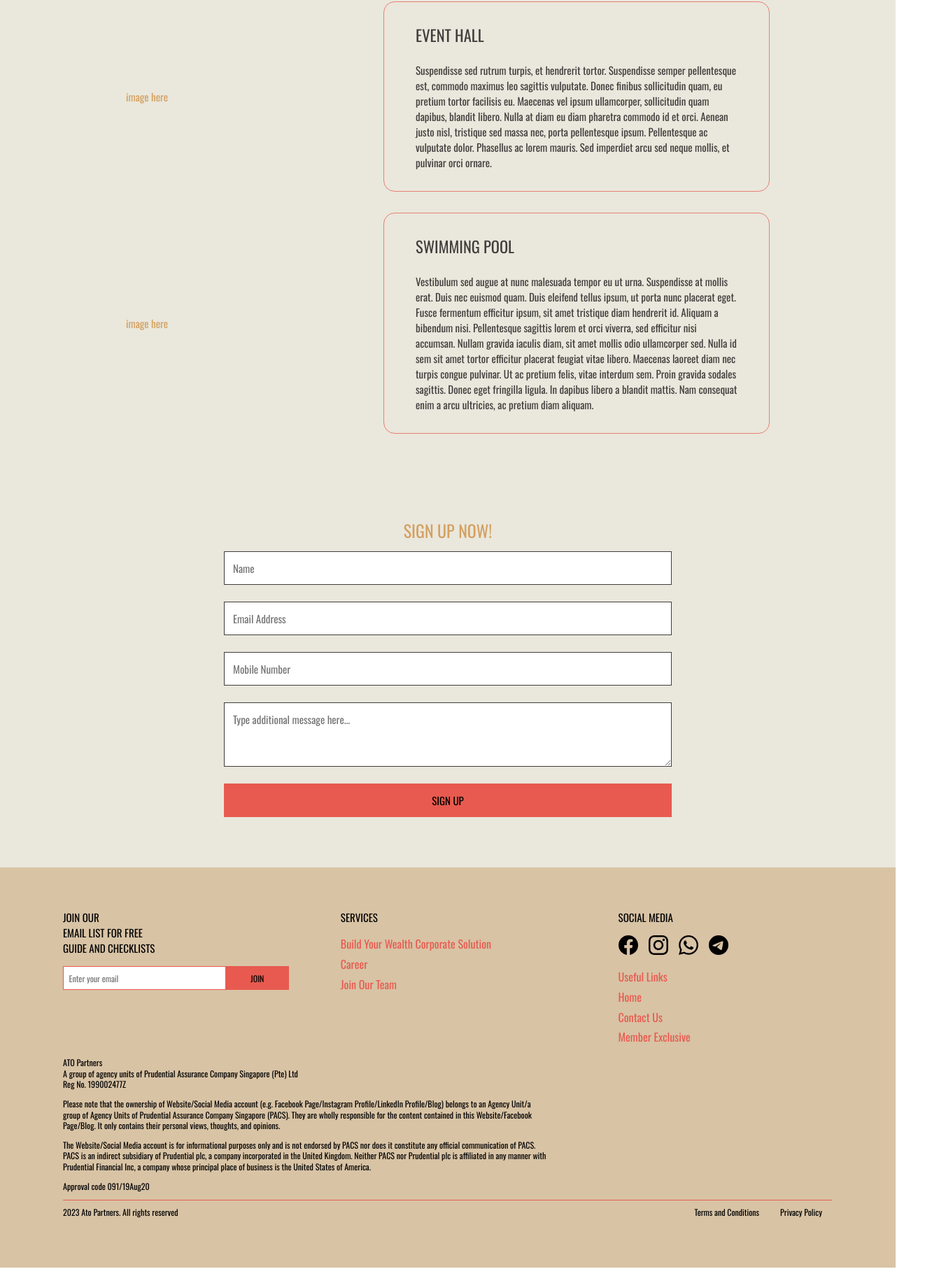
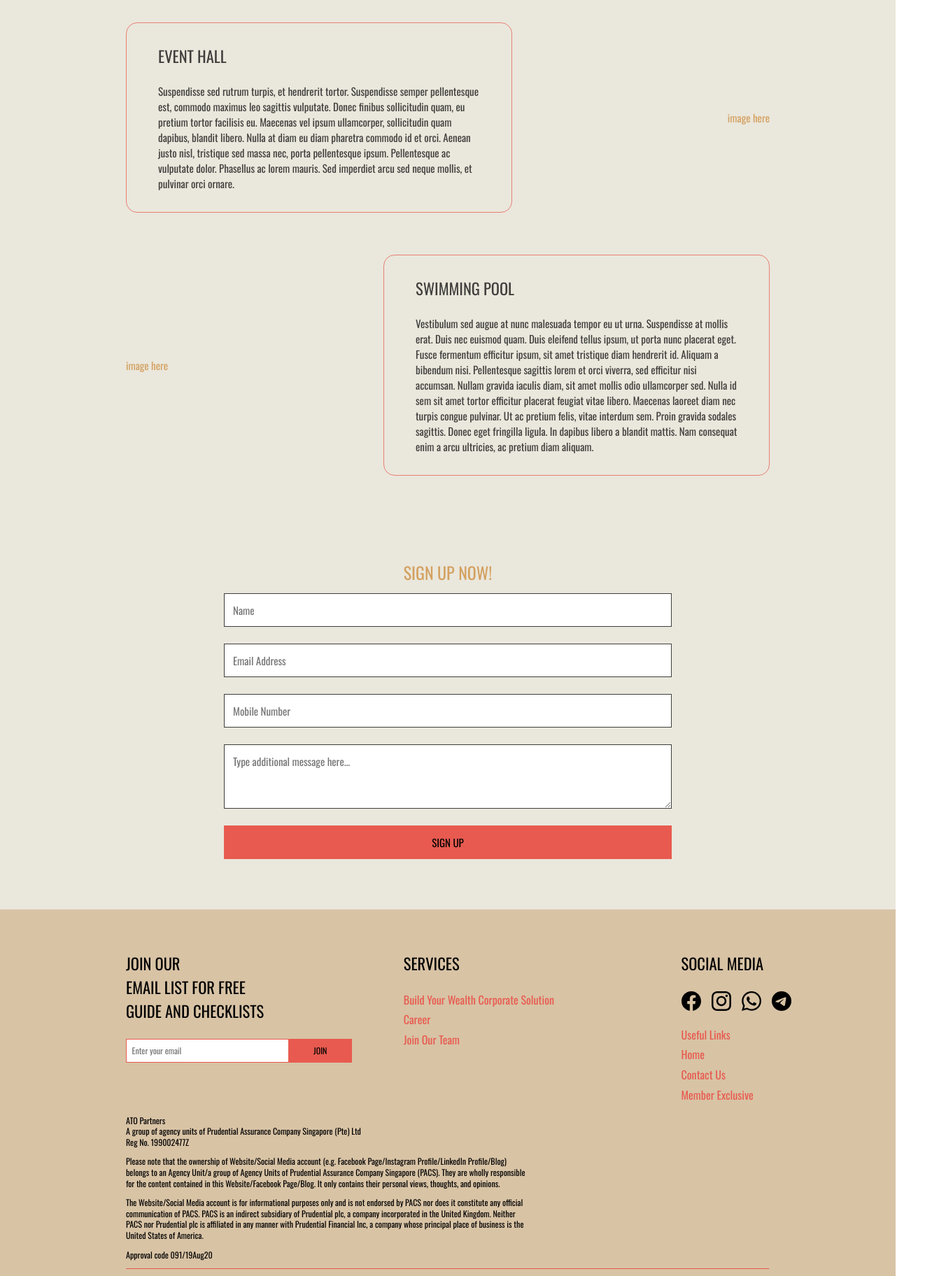
Before and after one commit to bwnnwtt/ato-demo, a React (Create React App) app: page / in a window 1280 px wide. Shown: the part 714-2538 px from the top of the page at 70% size, 1332 px wide, since content can reach past the window. Built offline with nearby package versions, Linux system fonts and the light colour scheme.

Commit message:
feat: add Intersection Observer on Member Privileges fix: font size in footer

```diff
--- a/src/App.css
+++ b/src/App.css
@@ -26,7 +26,7 @@
   padding: 2rem;
 
   @media (min-width: 768px) {
-    padding: 4rem 6rem 4rem 6rem;
+    padding: 4rem 12rem 4rem 12rem;
   }
 }
 
@@ -35,6 +35,10 @@
   grid-template-columns: 28vw 28vw 28vw;
   width: 100%;
   column-gap: 3vw;
+
+  @media (min-width: 768px) {
+    font-size: 1.5rem;
+  }
 }
 
 .input-form {
@@ -216,7 +220,7 @@ input:focus-visible {
   }
 
   @media (min-width: 768px) {
-    padding: 4rem 6rem 4rem 6rem;
+    padding: 4rem 12rem 4rem 12rem;
 
     > .navbar-logo {
       height: 6rem;
@@ -249,13 +253,32 @@ input:focus-visible {
   justify-content: space-between;
 
   &:not(:last-child) {
-    margin: 2rem 0 2rem 0;
+    margin: 2rem 0 4rem 0;
+  }
+
+}
+
+.main-item-card-1,
+.main-item-card-3 {
+  transform: translateX(5%);
+
+  @media (min-width: 768px) {
+    transform: translateX(15%);
+  }
+}
+
+.main-item-card-2 {
+  transform: translateX(-5%);
+
+  @media (min-width: 768px) {
+    transform: translateX(-15%);
   }
 }
 
 .main-item-card-1,
 .main-item-card-2,
-.main-item-card-3 {
+.main-item-card-3
+{
   width: 60%;
   min-height: 20vh;
   border: 1px solid var(--color-pink);
@@ -263,6 +286,15 @@ input:focus-visible {
   padding: 2rem 3rem;
   text-align: left;
   color: var(--color-navbar-dark);
+
+  opacity: 0;
+  transition: 1000ms;
+  /* transform: translateX(12%); */
+
+  &.slide-in {
+    opacity: 1;
+    transform: translateX(0);
+  }
 }
 
 h2 {
--- a/src/components/Main.jsx
+++ b/src/components/Main.jsx
@@ -1,4 +1,27 @@
+import { useEffect } from "react"
+
+
 const Main = () => {
+
+  useEffect(() => {
+    const cards = document.querySelectorAll(".card")
+
+    const observer = new IntersectionObserver(entries => {
+      entries.forEach(entry => {
+        entry.target.classList.toggle("slide-in", entry.isIntersecting)
+
+        // disable element from disappearing once it has appeared in the viewport
+        if (entry.isIntersecting) observer.unobserve(entry.target)
+      })
+    }, {
+      threshold: 1,
+    })
+
+    cards.forEach(card => {
+      observer.observe(card)
+    })
+  }, [])
+
   return (
     <div className="main">
       <h1>MEMBER PRIVILEGES</h1>
@@ -9,7 +32,7 @@ const Main = () => {
         <div className="main-item-img-1">
           image here
         </div>
-        <div className="main-item-card-1">
+        <div className="main-item-card-1 card">
           <h2>DINING OPTIONS</h2>
           <br/>
           <p>
@@ -21,22 +44,24 @@ const Main = () => {
         </div>
       </div>
       <div className="main-item-container">
-        <div className="main-item-img-2">
-          image here
-        </div>
-        <div className="main-item-card-2">
+        <div className="main-item-card-2 card">
           <h2>EVENT HALL</h2>
           <br/>
           <p>
             Suspendisse sed rutrum turpis, et hendrerit tortor. Suspendisse semper pellentesque est, commodo maximus leo sagittis vulputate. Donec finibus sollicitudin quam, eu pretium tortor facilisis eu. Maecenas vel ipsum ullamcorper, sollicitudin quam dapibus, blandit libero. Nulla at diam eu diam pharetra commodo id et orci. Aenean justo nisl, tristique sed massa nec, porta pellentesque ipsum. Pellentesque ac vulputate dolor. Phasellus ac lorem mauris. Sed imperdiet arcu sed neque mollis, et pulvinar orci ornare.
           </p>
         </div>
+        <div className="main-item-img-2">
+          image here
+        </div>
       </div>
-      <div className="main-item-container">
+      <div className="main-item-container"
+      // ref={containerRef}
+      >
         <div className="main-item-img-3">
           image here
         </div>
-        <div className="main-item-card-3">
+        <div className="main-item-card-3 card">
           <h2>SWIMMING POOL</h2>
           <br/>
           <p>
```
